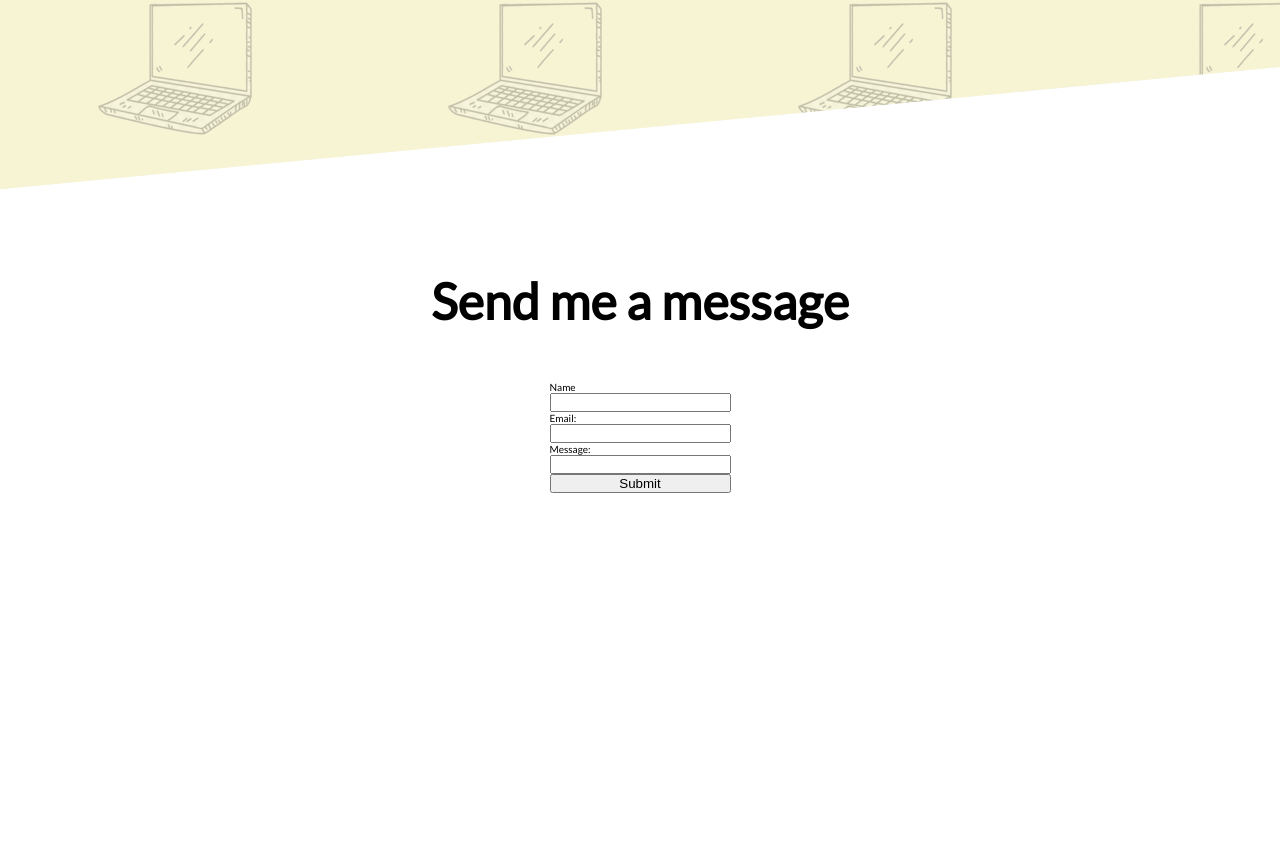
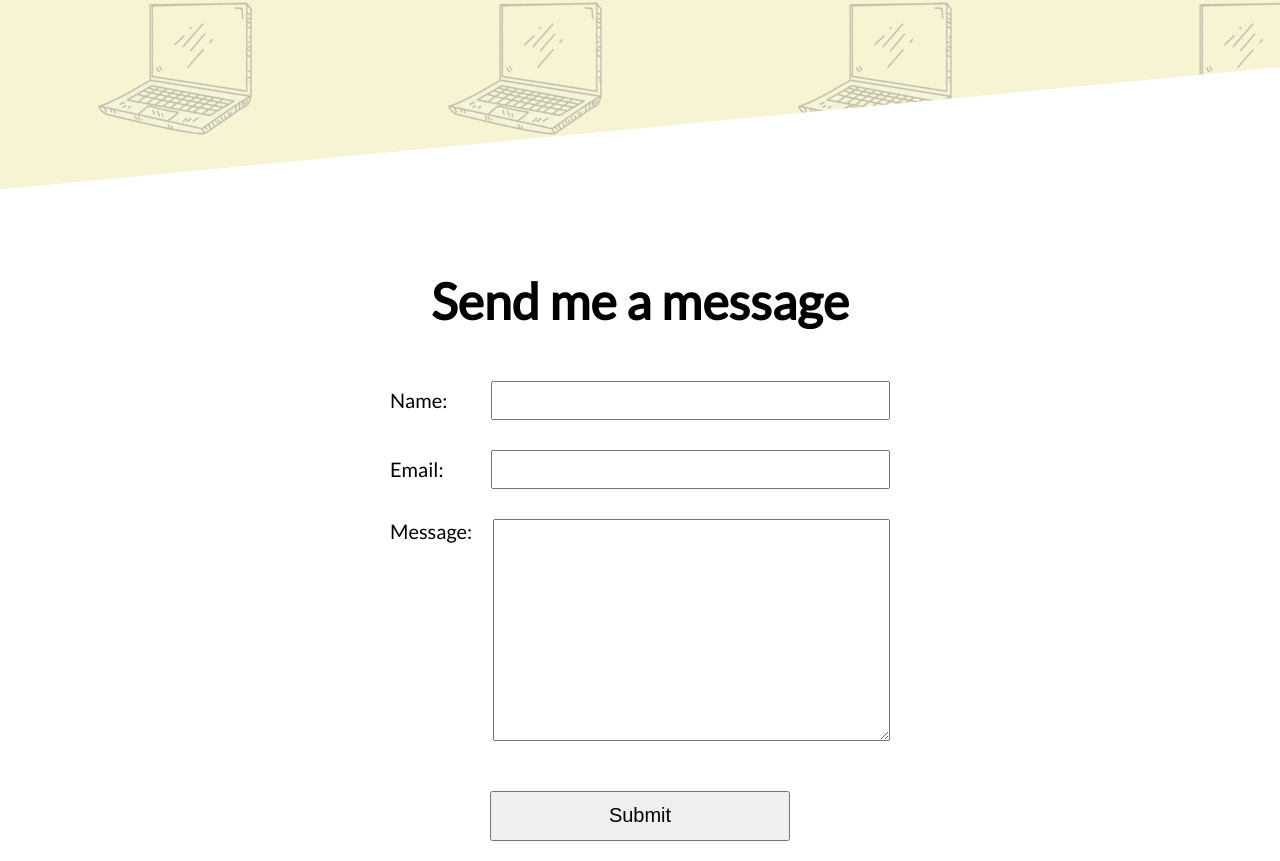
Before and after one commit to hjpunzalan/hjpunzalan.github.io, a React (Create React App) app: page / in a window 1280 px wide. Shown: the part 5645-6506 px from the top of the page. Before the commit the page ends 6138 px from the top, so only its background shows below. Built offline with nearby package versions, Linux system fonts and the light colour scheme.

Commit message:
fixed alignment and size of contact form

```diff
--- a/src/components/Contact/Contact.jsx
+++ b/src/components/Contact/Contact.jsx
@@ -21,12 +21,18 @@ export default class MyForm extends React.Component {
 					onSubmit={this.submitForm}
 					action="https://formspree.io/xbjkvkgb"
 					method="POST">
-					<label htmlFor="name">Name</label>
-					<input type="name" name="name" />
-					<label>Email:</label>
-					<input type="email" name="email" />
-					<label>Message:</label>
-					<input type="text" name="message" />
+					<label htmlFor="name">
+						Name:
+						<input id="name" type="name" name="name" />
+					</label>
+					<label htmlFor="email">
+						Email:
+						<input id="email" type="email" name="email" />
+					</label>
+					<label htmlFor="message">
+						Message:
+						<textarea id="message" name="message" />
+					</label>
 					{status === "SUCCESS" ? <p>Thanks!</p> : <button>Submit</button>}
 					{status === "ERROR" && <p>Ooops! There was an error.</p>}
 				</form>
--- a/src/components/Contact/Contact.module.scss
+++ b/src/components/Contact/Contact.module.scss
@@ -2,6 +2,8 @@
     display: flex;
     flex-direction: column;
     align-items: center;
+    width: 50%;
+    margin: 0 auto;
 
 
     h1 {
@@ -12,5 +14,41 @@
     form {
         display: flex;
         flex-direction: column;
+        align-items: center;
+        width: 100%;
+
+        label {
+
+            display: flex;
+            margin-bottom: 3rem;
+            font-size: 2rem;
+            width: 100%;
+            max-width: 50rem;
+
+            &:not(:last-of-type) {
+                align-items: center;
+            }
+
+            input,
+            textarea {
+                padding: 1rem;
+                width: 75%;
+                margin-left: auto;
+            }
+        }
+
+        textarea {
+            width: 100%;
+            height: 20rem;
+        }
+
+        button {
+            font-size: 2rem;
+            width: 50%;
+            max-width: 30rem;
+            height: 5rem;
+            display: inline-block;
+            margin: 2rem auto;
+        }
     }
 }
```
